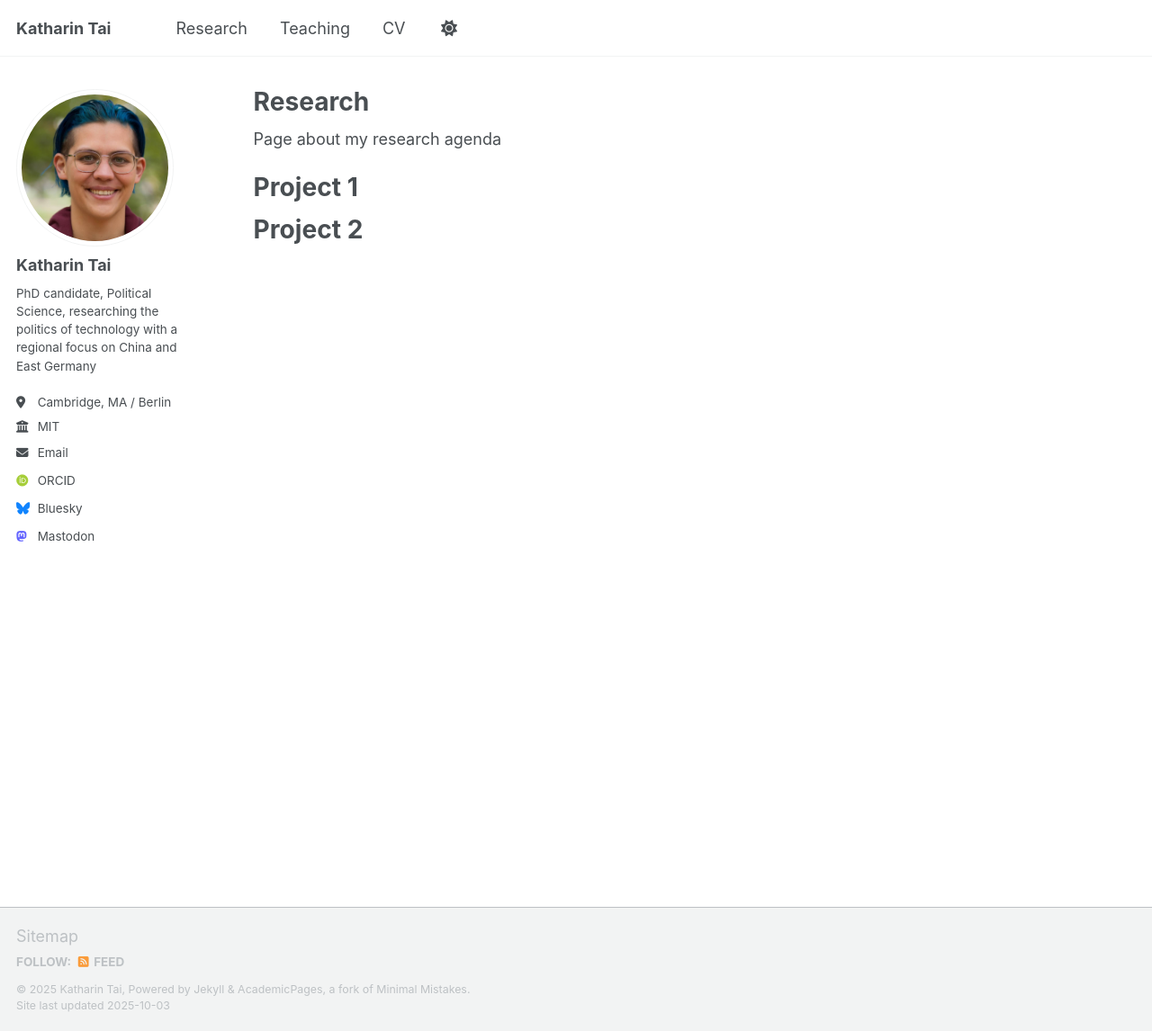
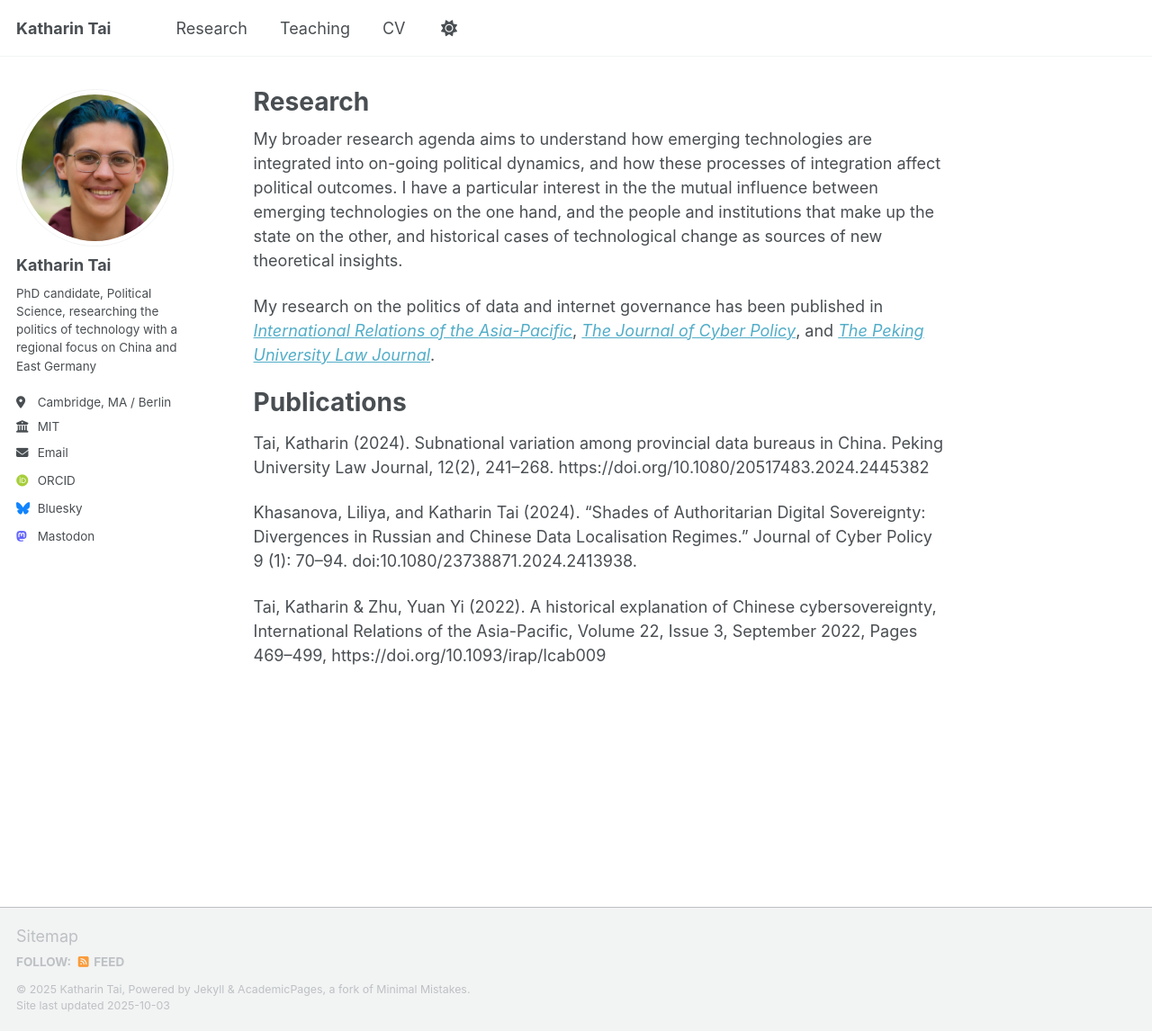
Before and after one commit to katharintai/katharintai.github.io, a Jekyll site: the page built from _pages/research.md, in a window 1280 px wide and 1146 px high. Shown: the whole window at 90% size. Built offline with Jekyll 4.4.1, drawn with Linux system fonts in a browser that asks for light colours; some web fonts are replaced; a script that is not in the unit is left out.

Commit message:
update papers in research section

```diff
--- a/_pages/research.md
+++ b/_pages/research.md
@@ -4,10 +4,15 @@ title: "Research"
 author_profile: true
 ---
 
-Page about my research agenda
+My broader research agenda aims to understand how emerging technologies are integrated into on-going political dynamics, and how these processes of integration affect political outcomes. I have a particular interest in the the mutual influence between emerging technologies on the one hand, and the people and institutions that make up the state on the other, and historical cases of technological change as sources of new theoretical insights.
 
-Project 1
+My research on the politics of data and internet governance has been published in [*International Relations of the Asia-Pacific*](https://academic.oup.com/irap/article/22/3/469/6514983), [*The Journal of Cyber Policy*](DOI:10.1080/23738871.2024.2413938), and [*The Peking University Law Journal*](https://doi.org/10.1080/20517483.2024.2445382).
+
+Publications
 ======
 
-Project 2
-======
+Tai, Katharin (2024). Subnational variation among provincial data bureaus in China. Peking University Law Journal, 12(2), 241–268. https://doi.org/10.1080/20517483.2024.2445382
+
+Khasanova, Liliya, and Katharin Tai (2024). “Shades of Authoritarian Digital Sovereignty: Divergences in Russian and Chinese Data Localisation Regimes.” Journal of Cyber Policy 9 (1): 70–94. doi:10.1080/23738871.2024.2413938.
+
+Tai, Katharin & Zhu, Yuan Yi (2022). A historical explanation of Chinese cybersovereignty, International Relations of the Asia-Pacific, Volume 22, Issue 3, September 2022, Pages 469–499, https://doi.org/10.1093/irap/lcab009
```
